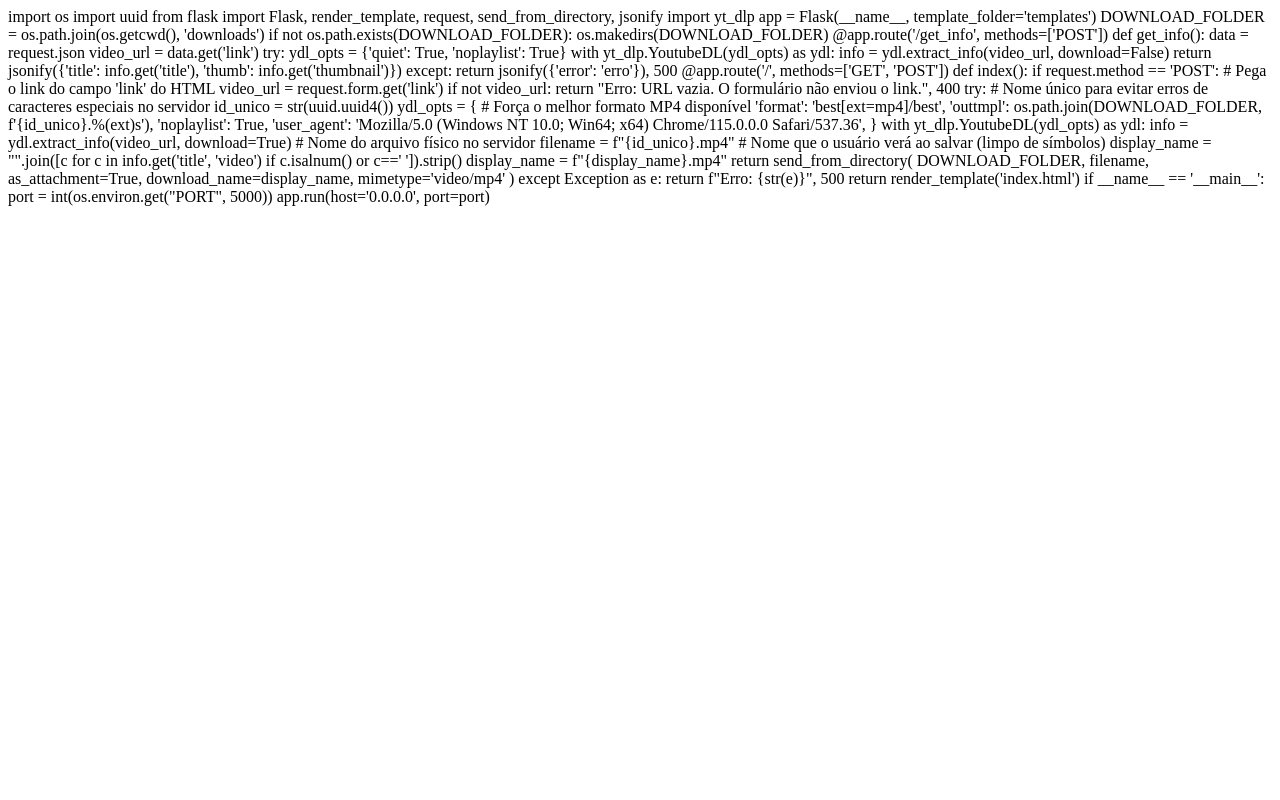
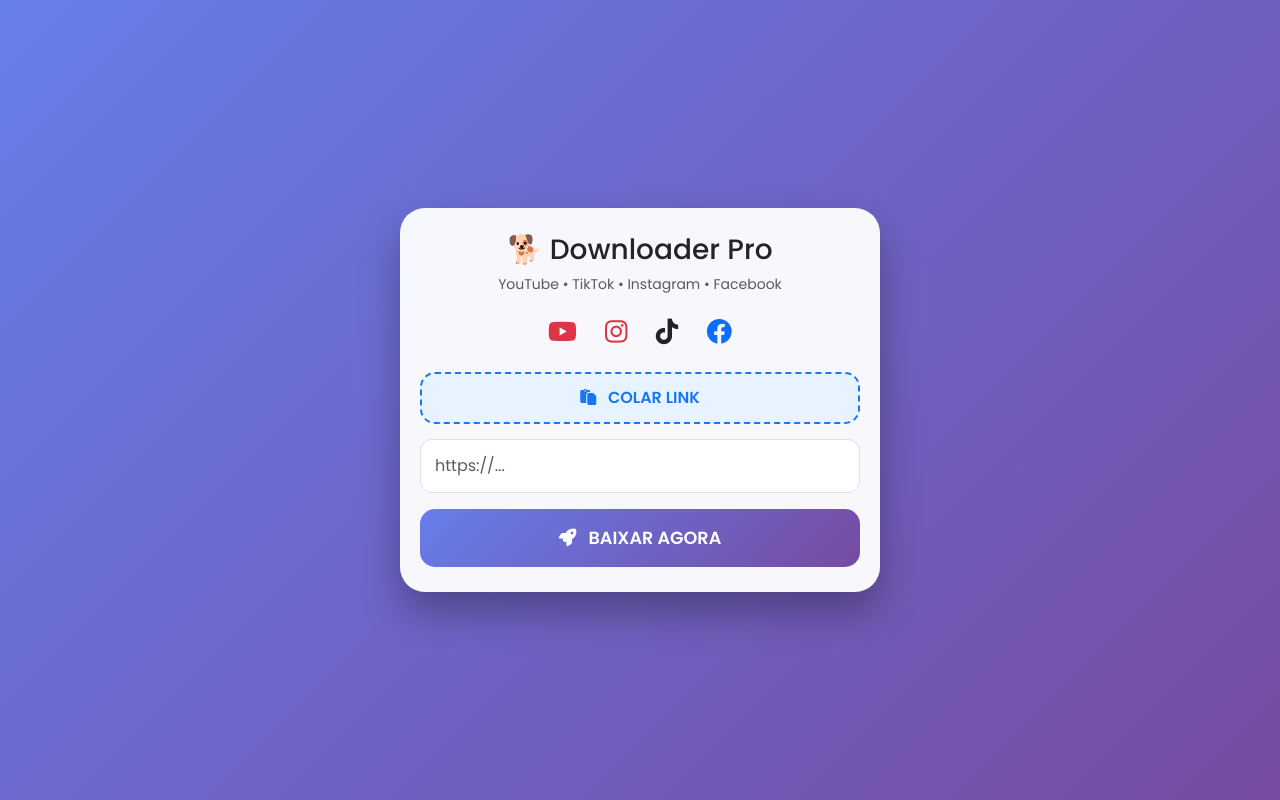
Before and after one commit to GhostPenguin-cpu/meu-downloader, a Flask app: page / in a window 1280 px wide. Run offline with Flask 3, Linux system fonts and the light colour scheme.

Commit message:
Update index.html

```diff
--- a/templates/index.html
+++ b/templates/index.html
@@ -1,66 +1,85 @@
-import os
-import uuid
-from flask import Flask, render_template, request, send_from_directory, jsonify
-import yt_dlp
+<!DOCTYPE html>
+<html lang="pt-br">
+<head>
+    <meta charset="UTF-8">
+    <meta name="viewport" content="width=device-width, initial-scale=1.0, maximum-scale=1.0, user-scalable=no">
+    <title>Downloader Pro 🐕</title>
+    <link rel="icon" type="image/png" href="https://img.icons8.com/ios-filled/50/764ba2/dog.png">
+    <link href="https://fonts.googleapis.com/css2?family=Poppins:wght@400;500;600&display=swap" rel="stylesheet">
+    <link href="https://cdn.jsdelivr.net/npm/bootstrap@5.3.0/dist/css/bootstrap.min.css" rel="stylesheet">
+    <link rel="stylesheet" href="https://cdnjs.cloudflare.com/ajax/libs/font-awesome/6.4.0/css/all.min.css">
 
-app = Flask(__name__, template_folder='templates')
+    <style>
+        :root { --primary-gradient: linear-gradient(135deg, #667eea 0%, #764ba2 100%); --glass-bg: rgba(255, 255, 255, 0.95); }
+        body { background: var(--primary-gradient); font-family: 'Poppins', sans-serif; min-height: 100vh; display: flex; align-items: center; justify-content: center; margin: 0; padding: 15px; }
+        .main-card { background: var(--glass-bg); border-radius: 25px; padding: 25px 20px; box-shadow: 0 20px 40px rgba(0,0,0,0.3); width: 100%; max-width: 480px; }
+        #preview-box { background: #f1f3f5; border-radius: 18px; padding: 8px; margin-bottom: 20px; display: none; border: 1px solid #dee2e6; }
+        #capa_video { width: 100%; border-radius: 12px; object-fit: cover; }
+        .btn-colar { background: #e7f3ff; color: #1877f2; border: 2px dashed #1877f2; width: 100%; padding: 12px; border-radius: 15px; font-weight: 600; margin-bottom: 15px; cursor: pointer; }
+        .btn-download { background: var(--primary-gradient); border: none; padding: 16px; border-radius: 15px; font-weight: 600; color: white; width: 100%; font-size: 1.1rem; }
+        .rede-social { font-size: 1.6rem; margin: 0 12px; }
+    </style>
+</head>
+<body>
 
-DOWNLOAD_FOLDER = os.path.join(os.getcwd(), 'downloads')
-if not os.path.exists(DOWNLOAD_FOLDER):
-    os.makedirs(DOWNLOAD_FOLDER)
+<div class="main-card text-center">
+    <h3>🐕 Downloader Pro</h3>
+    <p class="text-muted small mb-4">YouTube • TikTok • Instagram • Facebook</p>
 
-@app.route('/get_info', methods=['POST'])
-def get_info():
-    data = request.json
-    video_url = data.get('link')
-    try:
-        ydl_opts = {'quiet': True, 'noplaylist': True}
-        with yt_dlp.YoutubeDL(ydl_opts) as ydl:
-            info = ydl.extract_info(video_url, download=False)
-            return jsonify({'title': info.get('title'), 'thumb': info.get('thumbnail')})
-    except: return jsonify({'error': 'erro'}), 500
+    <div class="mb-4">
+        <i class="fab fa-youtube text-danger rede-social"></i>
+        <i class="fab fa-instagram text-danger rede-social"></i>
+        <i class="fab fa-tiktok text-dark rede-social"></i>
+        <i class="fab fa-facebook text-primary rede-social"></i>
+    </div>
 
-@app.route('/', methods=['GET', 'POST'])
-def index():
-    if request.method == 'POST':
-        # Pega o link do campo 'link' do HTML
-        video_url = request.form.get('link')
-        if not video_url:
-            return "Erro: URL vazia. O formulário não enviou o link.", 400
+    <div id="preview-box">
+        <img id="capa_video" src="">
+        <p id="titulo_video" class="fw-bold mt-2 small text-dark"></p>
+    </div>
 
-        try:
-            # Nome único para evitar erros de caracteres especiais no servidor
-            id_unico = str(uuid.uuid4())
+    <button type="button" class="btn-colar" onclick="colarLink()">
+        <i class="fas fa-paste me-2"></i> COLAR LINK
+    </button>
 
-            ydl_opts = {
-                # Força o melhor formato MP4 disponível
-                'format': 'best[ext=mp4]/best',
-                'outtmpl': os.path.join(DOWNLOAD_FOLDER, f'{id_unico}.%(ext)s'),
-                'noplaylist': True,
-                'user_agent': 'Mozilla/5.0 (Windows NT 10.0; Win64; x64) Chrome/115.0.0.0 Safari/537.36',
-            }
+    <form method="POST" action="/">
+        <div class="mb-3">
+            <input type="url" id="link" name="link" class="form-control" style="border-radius:12px; padding:14px;" placeholder="https://..." oninput="buscarInfo()" required>
+        </div>
+        <button type="submit" class="btn btn-download">
+            <i class="fas fa-rocket me-2"></i> BAIXAR AGORA
+        </button>
+    </form>
+</div>
 
-            with yt_dlp.YoutubeDL(ydl_opts) as ydl:
-                info = ydl.extract_info(video_url, download=True)
-                # Nome do arquivo físico no servidor
-                filename = f"{id_unico}.mp4"
+<script>
+    async function buscarInfo() {
+        const link = document.getElementById('link').value;
+        const box = document.getElementById('preview-box');
+        if (link.length > 10) {
+            try {
+                const response = await fetch('/get_info', {
+                    method: 'POST',
+                    headers: {'Content-Type': 'application/json'},
+                    body: JSON.stringify({link: link})
+                });
+                const data = await response.json();
+                if (data.thumb) {
+                    document.getElementById('capa_video').src = data.thumb;
+                    document.getElementById('titulo_video').innerText = data.title;
+                    box.style.display = 'block';
+                }
+            } catch (e) { box.style.display = 'none'; }
+        }
+    }
 
-                # Nome que o usuário verá ao salvar (limpo de símbolos)
-                display_name = "".join([c for c in info.get('title', 'video') if c.isalnum() or c==' ']).strip()
-                display_name = f"{display_name}.mp4"
-
-                return send_from_directory(
-                    DOWNLOAD_FOLDER,
-                    filename,
-                    as_attachment=True,
-                    download_name=display_name,
-                    mimetype='video/mp4'
-                )
-        except Exception as e:
-            return f"Erro: {str(e)}", 500
-
-    return render_template('index.html')
-
-if __name__ == '__main__':
-    port = int(os.environ.get("PORT", 5000))
-    app.run(host='0.0.0.0', port=port)
+    async function colarLink() {
+        try {
+            const texto = await navigator.clipboard.readText();
+            document.getElementById('link').value = texto;
+            buscarInfo();
+        } catch (err) { alert("Cole o link manualmente."); }
+    }
+</script>
+</body>
+</html>
```
